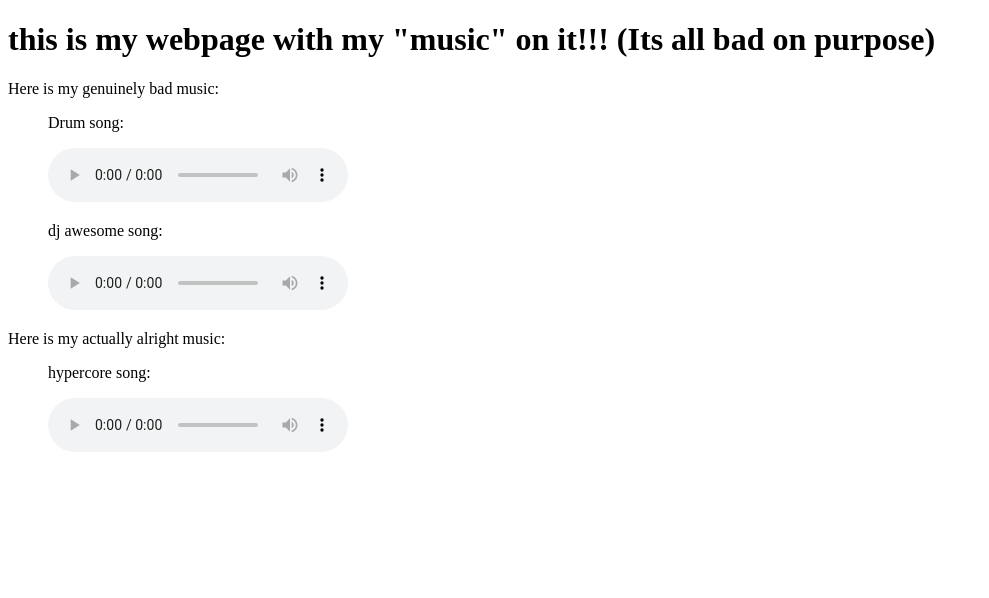
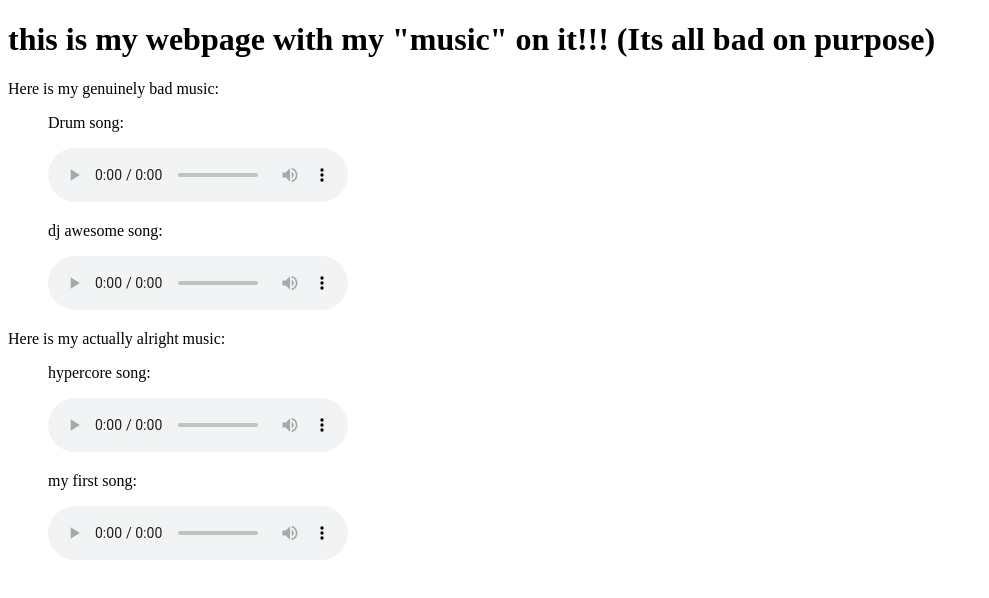
Before and after one commit to gorpshit/gorpshit.github.io, a plain HTML site: page music.html in a window 1280 px wide. Shown: the whole page, without its empty margins (0-989 px from the left). Drawn offline with Linux system fonts and the light colour scheme.

Commit message:
Update music.html

```diff
--- a/music.html
+++ b/music.html
@@ -28,6 +28,11 @@
         <source src="hypercore.mp3" type="audio/mp3">
         Your browser does not support the audio element.
       </audio>
+      <p>my first song:</p>
+      <audio controls>
+        <source src="the best.mp3" type="audio/mp3">
+        Your browser does not support the audio element.
+      </audio>
     </ul>
   </body>
 </html>
```
